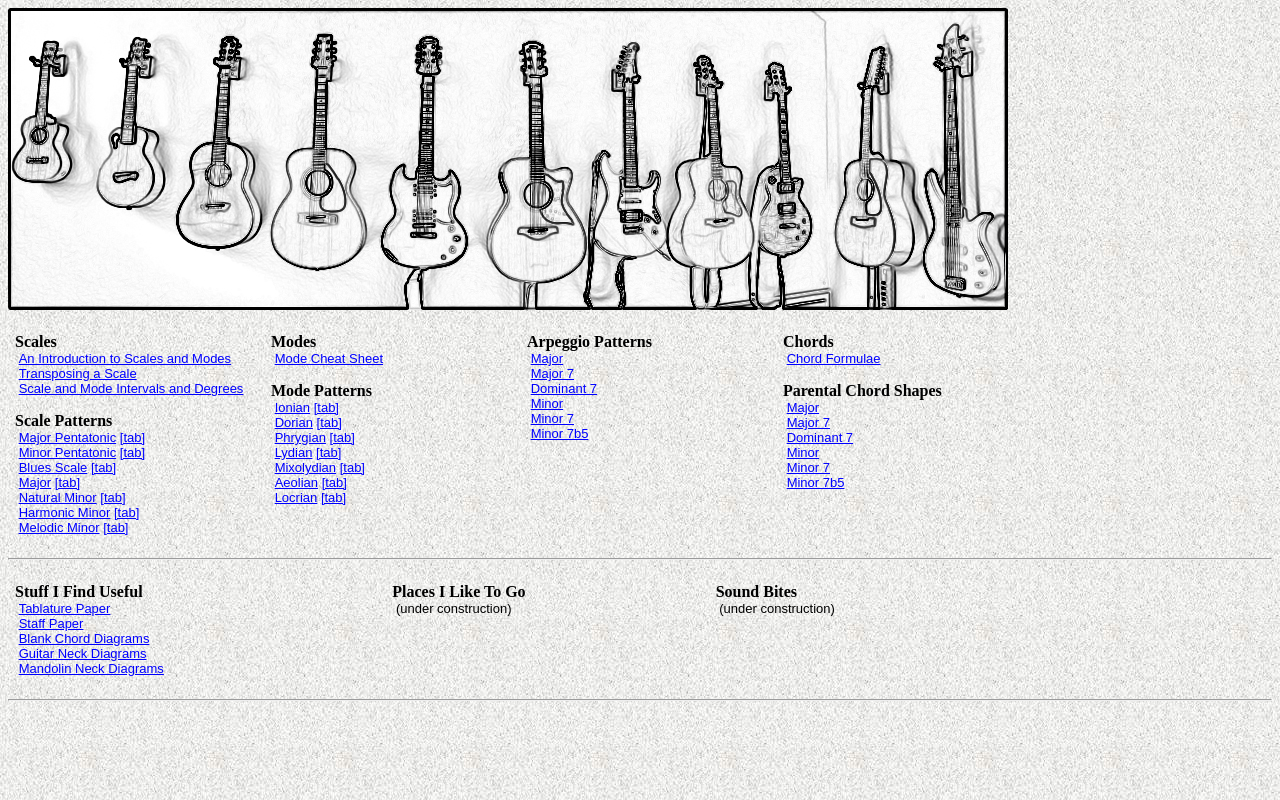
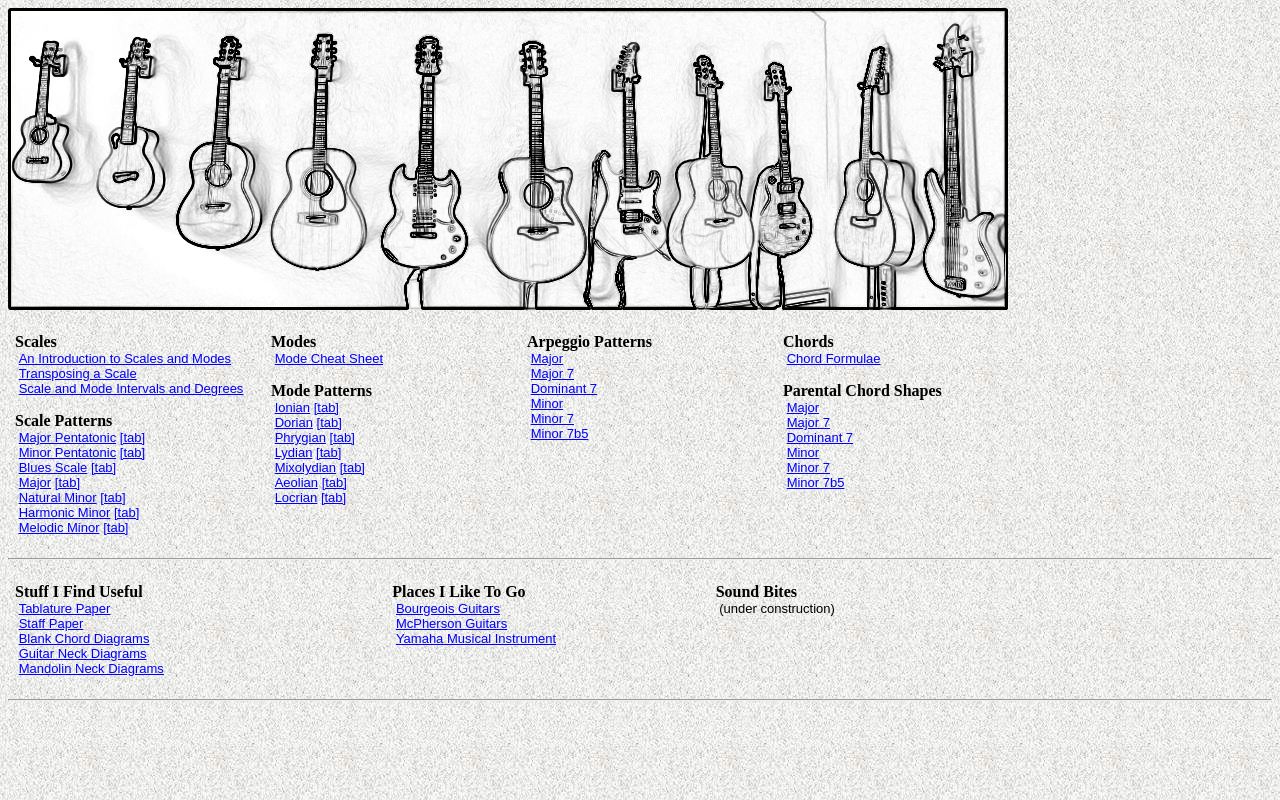
Before and after one commit to dkbtech21/dkbtech21.github.io, a plain HTML site: page index.htm in a window 1280 px wide. Drawn offline with Linux system fonts and the light colour scheme.

Commit message:
Adding links

```diff
--- a/index.htm
+++ b/index.htm
@@ -90,7 +90,9 @@
     <TD WIDTH="24%" VALIGN="TOP">
     <B><P>Places I Like To Go</B> <BR>
     <FONT FACE=ARIAL SIZE=2>
-    &nbsp;(under construction)<BR>
+    &nbsp;<A HREF="https://bourgeoisguitars.com/">Bourgeois Guitars</A><BR>
+    &nbsp;<A HREF="https://mcphersonguitars.com/">McPherson Guitars</A><BR>
+    &nbsp;<A HREF="https://usa.yamaha.com/products/musical_instruments/index.html">Yamaha Musical Instrument</A><BR>
     </FONT>
 
     <TD WIDTH="24%" VALIGN="TOP">
```
